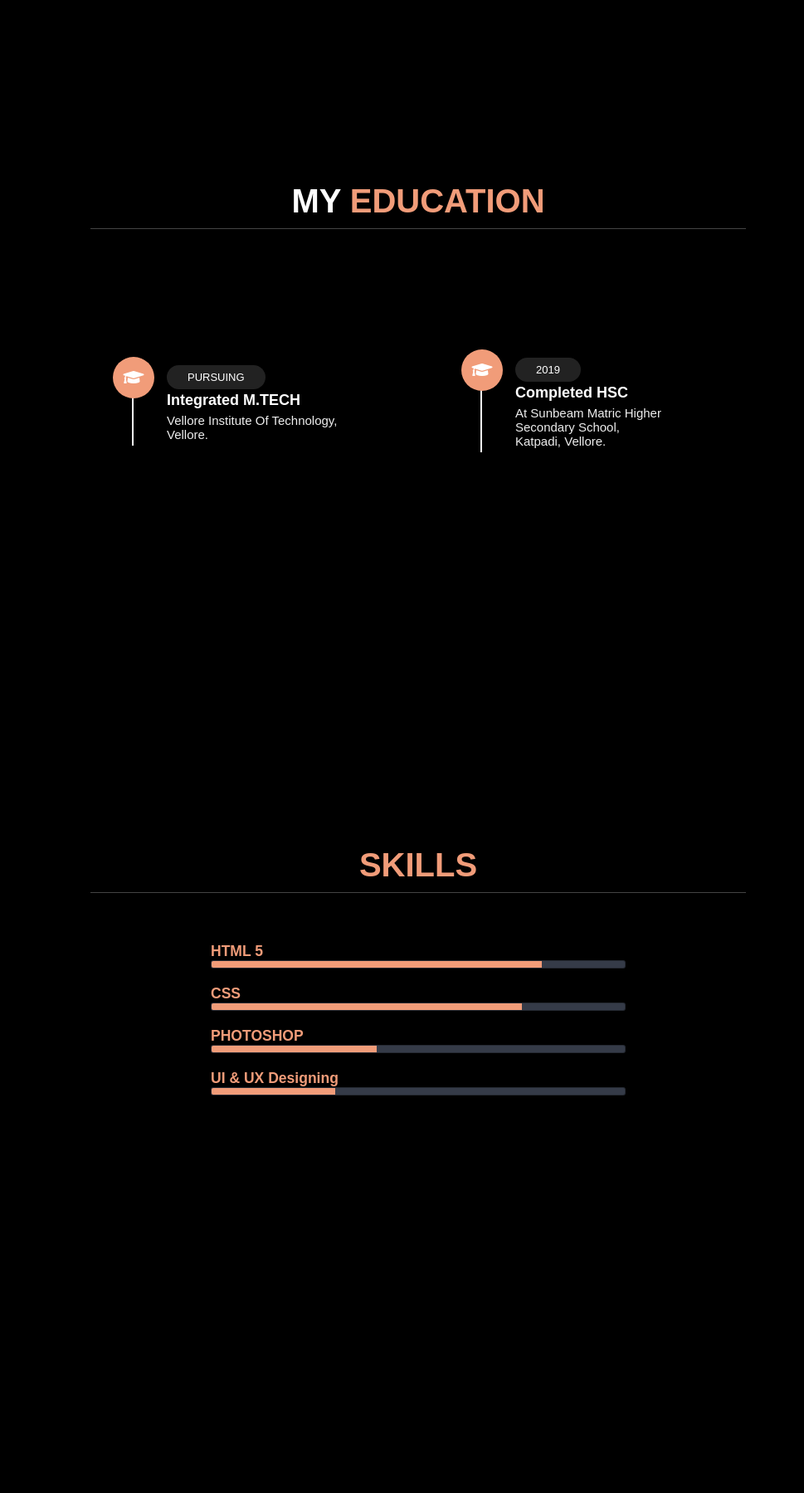
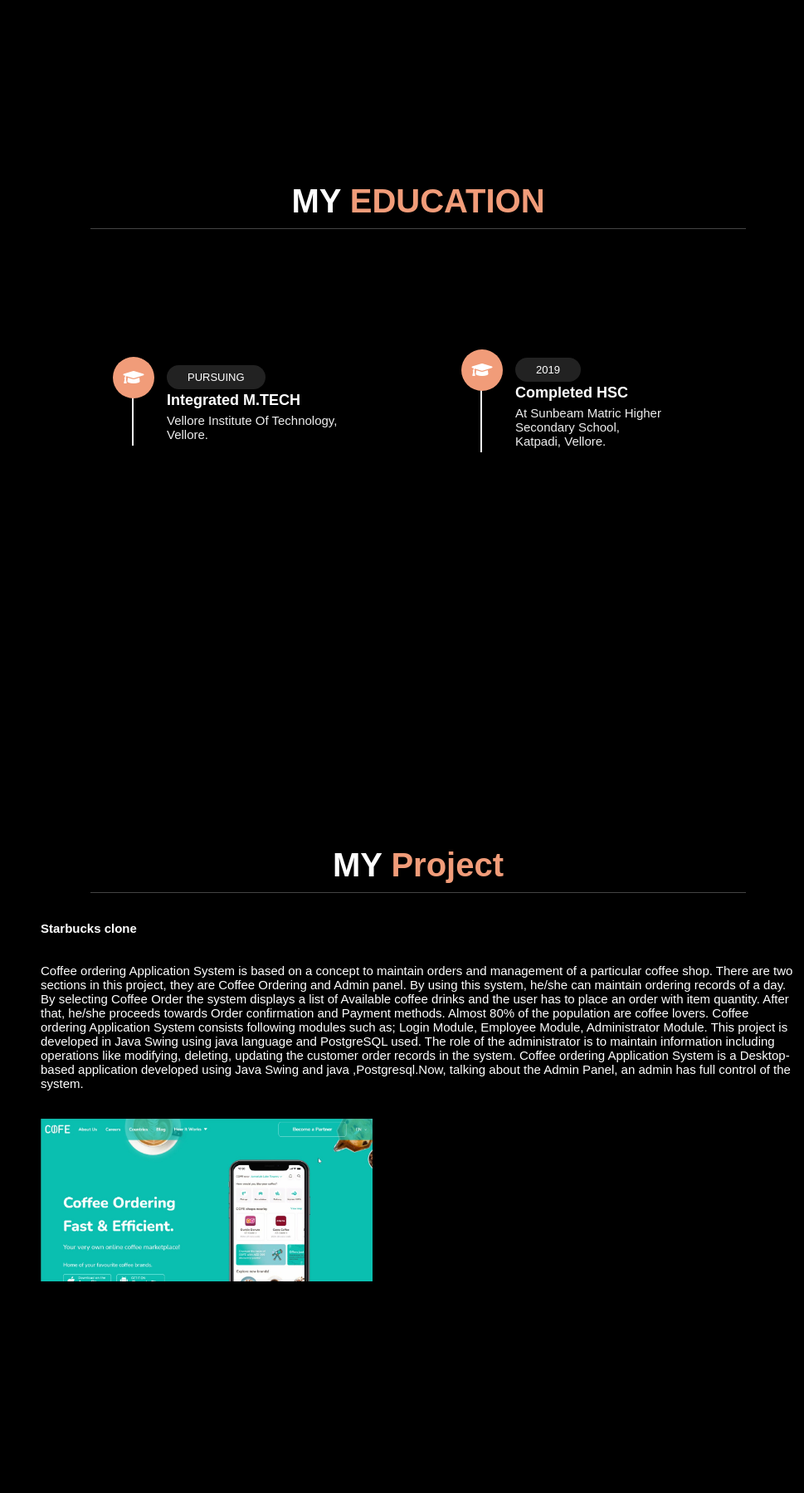
Before and after one commit to KeziShwetha/KeziShwetha.github.io, a PHP site: page /index.html in a window 1280 px wide. Shown: the part 1400-3199 px from the top of the page at 83% size, without its empty margins (311-1280 px from the left). Run offline with PHP 8.4, Linux system fonts and the light colour scheme.

Commit message:
Added project sectoin

```diff
--- a/index.html
+++ b/index.html
@@ -29,6 +29,7 @@
             <li><a href="#home">HOME</a></li>
             <li><a href="#about">ABOUT</a></li>
             <li><a href="#education">EDUCATION</a></li>
+            <li><a href="#project page">PROJECT PAGE</a></li>
             <li><a href="#portfolio">SKILLS</a></li>
             <li><a href="#contact">CONTACT</a></li>
         </ul>
@@ -104,6 +105,44 @@
 </section>
 
 <!-- education section ends -->
+<section class="project" id="project">
+<h1 class="heading"> MY <span>Project</span> </h1>
+<div class="box-container">
+    <div class="box">
+        <br>
+        <br>
+        <p><b>Starbucks clone</b></p>
+        <br>
+        <br>
+        <ul>
+            <li><p>Coffee ordering Application System is based on a
+                concept to maintain orders and management of a
+                particular coffee shop. There are two sections in
+                this project, they are Coffee Ordering and Admin
+                panel. By using this system, he/she can maintain
+                ordering records of a day. By selecting Coffee
+                Order the system displays a list of Available coffee
+                drinks and the user has to place an order with
+                item quantity. After that, he/she proceeds towards
+                Order confirmation and Payment methods. Almost
+                80% of the population are coffee lovers. Coffee
+                ordering Application System consists following
+                modules such as; Login Module, Employee
+                Module, Administrator Module. This project is
+                developed in Java Swing using java language and
+                PostgreSQL used. The role of
+                the administrator is to maintain information
+                including operations like modifying, deleting,
+                updating the customer order records in the system. Coffee ordering Application System is a Desktop- based application developed using Java Swing and
+                java ,Postgresql.Now, talking about the Admin
+                Panel, an admin has full control of the system.</p></li>
+        </ul>
+    </div>
+    <br>
+    <br>
+    <img src="coffe-web.jpg" width="400px" alt="Screen shot">
+</div>
+</section>
 
 <!-- portfolio section starts  -->
 
--- a/style1.css
+++ b/style1.css
@@ -294,6 +294,11 @@ body {
    color: #f19c79;
 }
 
+
+p {
+    color: white;
+}
+
 .skills li {
     margin: 20px 0;
 }
```
Also changed, not shown: coffe-web.jpg (added).
